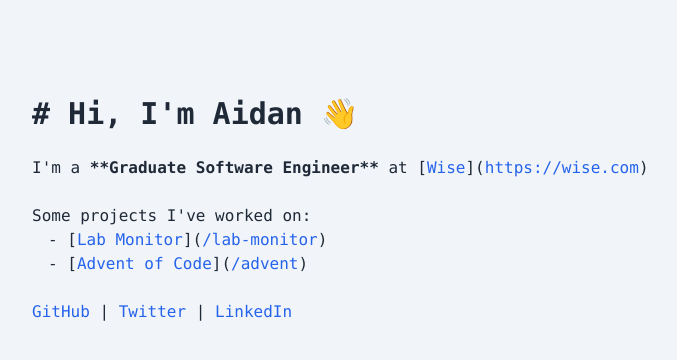
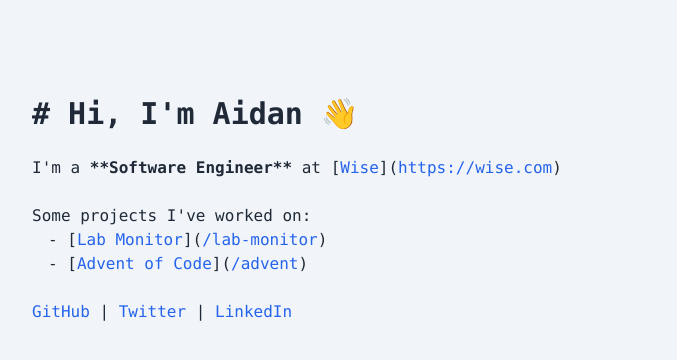
Before and after one commit to aidandagnall/md, a React (Create React App) app: page / in a window 1280 px wide. Shown: the top 360 px of the page, without its empty margins (288-965 px from the left). Built offline with nearby package versions, Linux system fonts and the light colour scheme.

Commit message:
Update job title

```diff
--- a/src/routes/Home.jsx
+++ b/src/routes/Home.jsx
@@ -11,11 +11,11 @@ function Home() {
             "# Hi, I'm Aidan 👋"
           ]} className="text-slate-900 dark:text-white"/>
 
-          <div className="animate__animated animate__fadeInUp animate__delay-3s">
+          <div className="animate__animated animate__fadeInUp animate__delay-1s">
 
           <br/>
           <p className='text-left'>
-            I'm a <span className='font-bold'>**Graduate Software Engineer**</span> at <LinkComponent to="https://wise.com" name="Wise"/>
+            I'm a <span className='font-bold'>**Software Engineer**</span> at <LinkComponent to="https://wise.com" name="Wise"/>
           </p>
 
           <br/>
```
